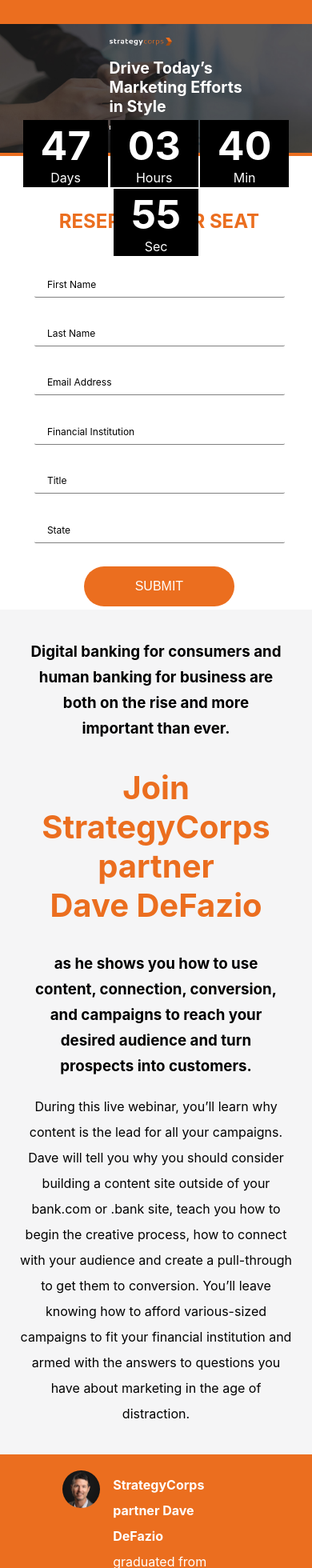
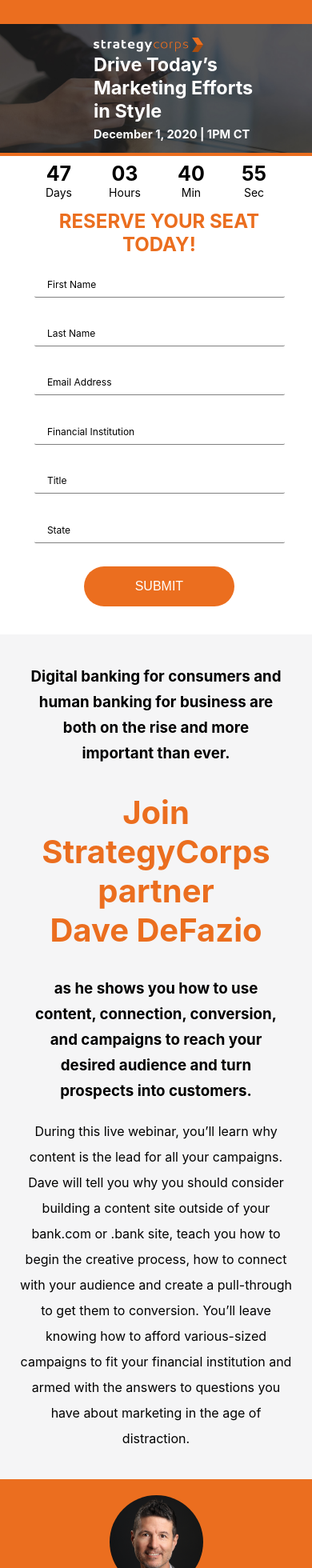
Before and after one commit to candaceyw/sc-webinar-landing, a React (Create React App) app in the folder client/: page / in a window 390 px wide. Shown: the top 1960 px of the page at 80% size. Built offline with nearby package versions, Linux system fonts and the light colour scheme.

Commit message:
repsonsive

```diff
--- a/client/src/components/Form.js
+++ b/client/src/components/Form.js
@@ -84,7 +84,7 @@
 			</div>
 
 			<div className='form__group'>
-        <button className='btn btn--green'>Submit</button>
+				<button className='btn btn--orange'>Submit</button>
 			</div>
 		</form>
 	);
--- a/client/src/components/styles.scss
+++ b/client/src/components/styles.scss
@@ -44,6 +44,9 @@
 	width: 100%;
 	height: 30px;
 	background-color: #eb6e1f;
+	@media (min-width: 500px) {
+		height: 15px;
+	}
 }
 
 .container {
@@ -71,12 +74,17 @@
 	.logo-header {
 		position: absolute;
 		top: 10%;
-    left: 10%;
+		left: 5%;
 		width: 20%;
 
 		@media (max-width: 900px) {
 			margin-left: 25vw;
 			margin-right: -200vw;
+			width: 35%;
+		}
+
+		@media (min-width: 500px) {
+			top: 5%;
 		}
 	}
 
@@ -89,8 +97,13 @@
 		font-size: 5vw;
 
 		@media (max-width: 900px) {
-      margin-left: 25vw;
+			margin-left: 20vw;
 			margin-right: -200vw;
+			font-size: 6vw;
+		}
+		@media (max-width: 500px) {
+			font-size: 6vw;
+			top: 12%;
 		}
 	}
 
@@ -102,8 +115,14 @@
 		font-size: 1.75vw;
 
 		@media (max-width: 900px) {
-      margin-left: 25vw;
+			margin-left: 20vw;
 			margin-right: -200vw;
+			font-size: 2.5vw;
+			top: 78%;
+		}
+		@media (max-width: 500px) {
+			font-size: 3.75vw;
+			top: 68%;
 		}
 	}
 }
@@ -126,7 +145,7 @@
 	}
 
 	@media (max-width: 900px) {
-    margin: -50px auto;
+		margin: 0px auto;
 	}
 }
 
@@ -136,6 +155,12 @@
 	color: white;
 	padding: 0.5%;
 	margin: 0.3%;
+
+	@media (max-width: 900px) {
+		font-size: 14px;
+		background-color: white;
+		color: black;
+	}
 }
 
 .Countdown-col-element {
@@ -147,6 +172,13 @@
 
 .Countdown-col-element strong {
 	font-size: 50px;
+	@media (max-width: 900px) {
+		font-size: 40px;
+	}
+
+	@media (max-width: 500px) {
+		font-size: 25px;
+	}
 }
 
 //*******  FORM STYLING
@@ -271,7 +303,7 @@
 		}
 	}
 
-  &--green {
+	&--orange {
 		background-color: #eb6e1f;
 		color: white;
 
@@ -297,11 +329,14 @@
 		animation: moveInBottom 0.5s ease-out 0.75s;
 		animation-fill-mode: backwards;
 	}
+	@media (max-width: 900px) {
+		margin-bottom: 10%;
+	}
 }
 
 // ******  BODY CONTAINER
 .body-container {
-  margin: 6% 30%;
+	margin: 6% 20%;
 
 	.body-top {
 		line-height: 2rem;
@@ -320,7 +355,10 @@
 	}
 
 	@media (max-width: 1150px) {
-    margin: 20% 30% 10% 30%;
+		margin: 15%;
+	}
+	@media (max-width: 1025px) {
+		margin: 20% 15%;
 	}
 	@media (max-width: 900px) {
 		background-color: #f5f5f6;
@@ -337,23 +375,42 @@
 	color: white;
 	padding: 5% 20%;
 
+	@media (max-width: 900px) {
+		position: relative;
+	}
+
+	img.headshot {
+		border-radius: 50%;
+		width: 30%;
+		height: 20%;
+		@media (max-width: 900px) {
+			width: 50%;
+			margin-bottom: 5%;
+		}
+	}
+
 	.about-flex {
 		display: flex;
+		@media (max-width: 900px) {
+			display: flex;
+			flex-direction: column;
+			justify-content: center;
+			align-items: center;
+		}
 
 		p.about-text {
 			margin: 1% 7%;
 			line-height: 2rem;
 			text-align: left;
 			width: 60%;
+			@media (max-width: 900px) {
+				width: 100%;
+				margin: 1%;
+			}
 		}
 	}
 }
 
-img.headshot {
-  border-radius: 50%;
-  width: 20%;
-  height: 20%;
-}
 // ******  FOOTER CONTAINER
 
 .bottom-bar {
@@ -367,6 +424,12 @@
 	justify-content: center;
 
 	.footer-logo {
-    width: 20%;
+		width: 40%;
+		// @media (max-width: 900px) {
+		// 	width: 40%;
+		// }
+		// @media (max-width: 500px) {
+		// 	width: 40%;
+		// }
 	}
 }
```
Also changed, not shown: 1 other file (tests, documents, lock files or other folders). Lines whose indentation alone changed are shown as unchanged.
